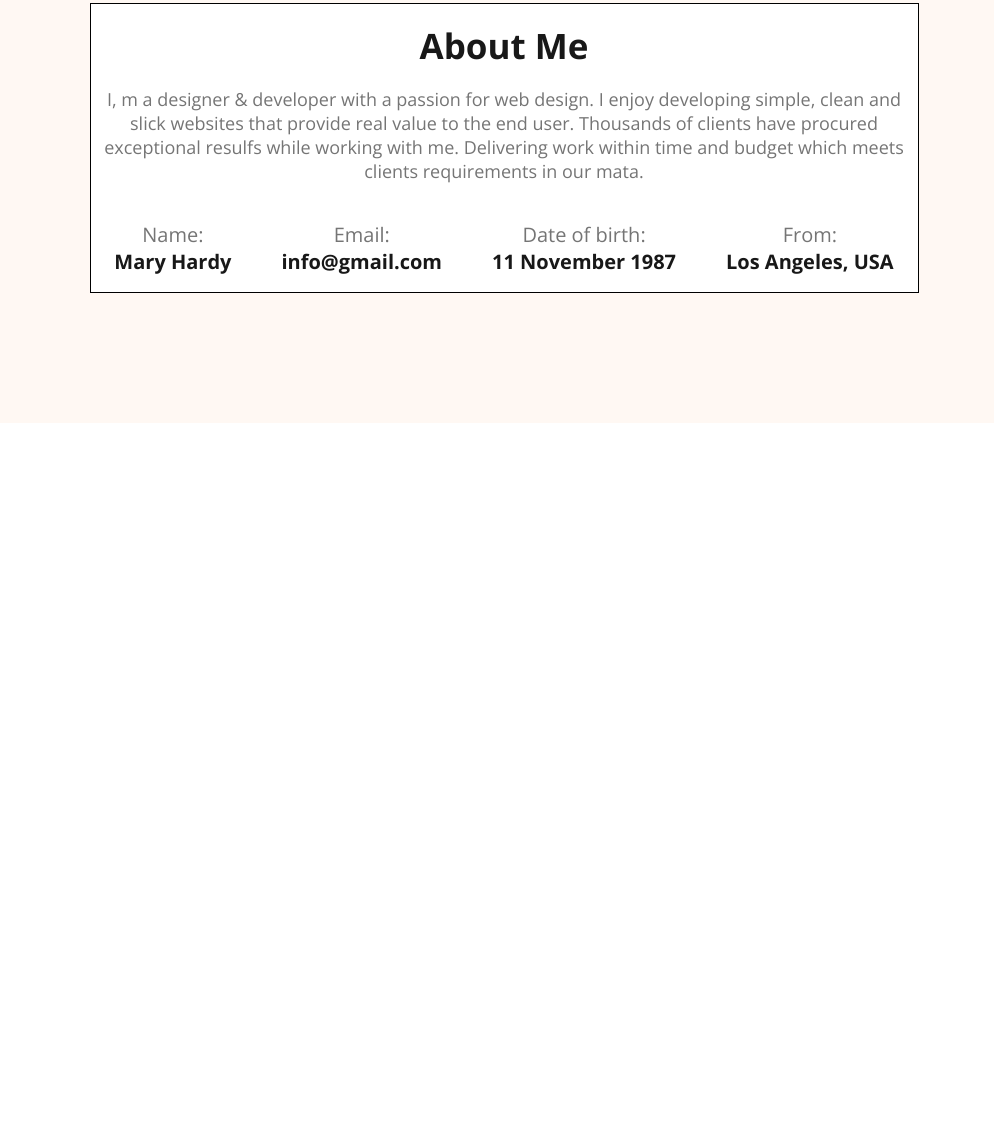
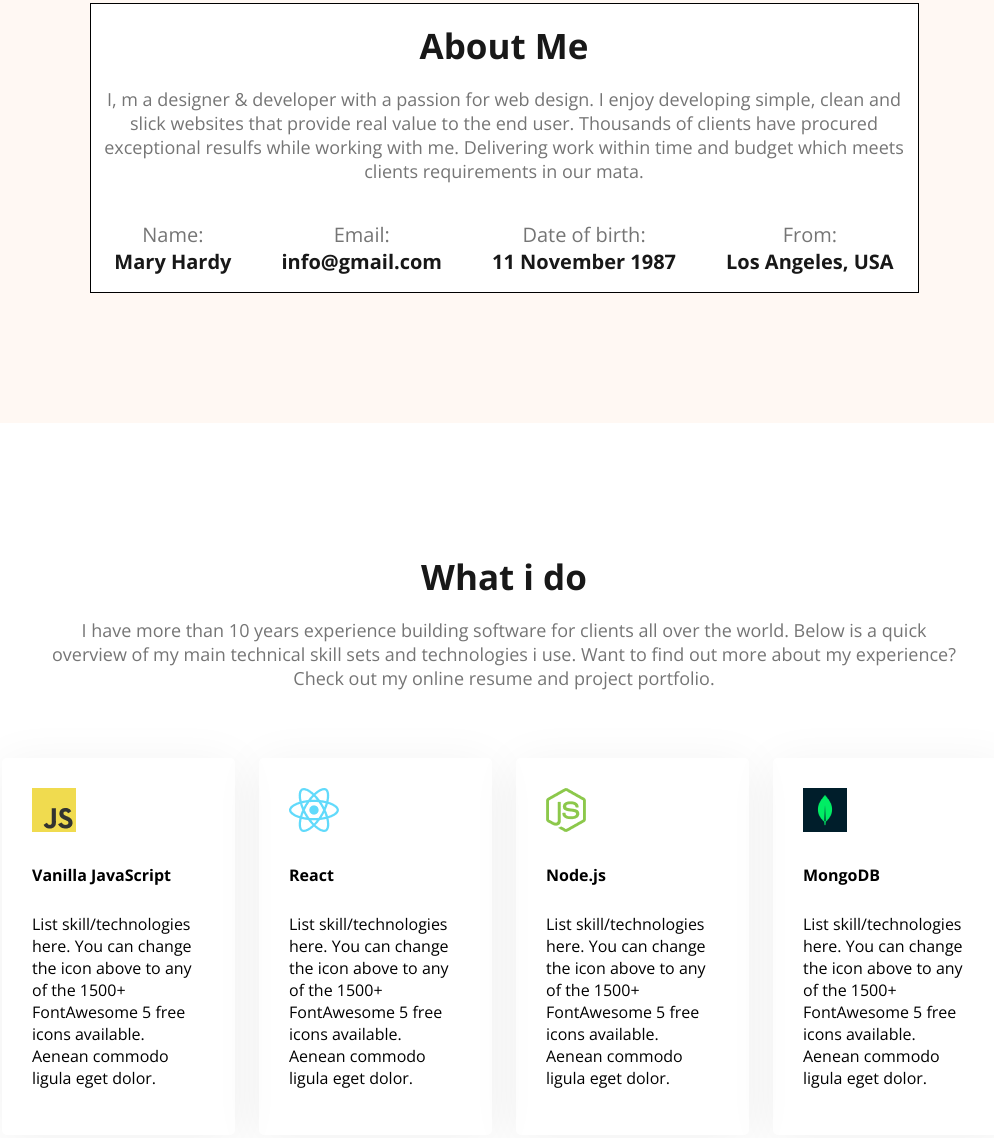
Before and after one commit to KhaledAzizZaki/web-developer-portfolio, a plain HTML site: page index.html in a window 1280 px wide. Shown: the part 1087-2225 px from the top of the page, without its empty margins (136-1130 px from the left). Before the commit the page ends 1518 px from the top, so only its background shows below. Drawn offline with nearby package versions, Linux system fonts and the light colour scheme.

Commit message:
add what i do

```diff
--- a/index.html
+++ b/index.html
@@ -69,6 +69,54 @@
           </div>
         </div>
       </section>
+      <section class="what">
+        <h4 class="main-title">What i do</h4>
+        <p class="main-para">
+          I have more than 10 years experience building software for clients all
+          over the world. Below is a quick <br />
+          overview of my main technical skill sets and technologies i use. Want
+          to find out more about my experience? <br />
+          Check out my online resume and project portfolio.
+        </p>
+        <div class="card">
+          <div class="card-first">
+            <div><img src="images/icons/js.png" alt="" /></div>
+            <h5>Vanilla JavaScript</h5>
+            <p>
+              List skill/technologies here. You can change the icon above to any
+              of the 1500+ FontAwesome 5 free icons available. Aenean commodo
+              ligula eget dolor.
+            </p>
+          </div>
+          <div class="card-first">
+            <div><img src="images/icons/react.png" alt="" /></div>
+            <h5>React</h5>
+            <p>
+              List skill/technologies here. You can change the icon above to any
+              of the 1500+ FontAwesome 5 free icons available. Aenean commodo
+              ligula eget dolor.
+            </p>
+          </div>
+          <div class="card-first">
+            <div><img src="images/icons/nodejs.png" alt="" /></div>
+            <h5>Node.js</h5>
+            <p>
+              List skill/technologies here. You can change the icon above to any
+              of the 1500+ FontAwesome 5 free icons available. Aenean commodo
+              ligula eget dolor.
+            </p>
+          </div>
+          <div class="card-first">
+            <div><img src="images/icons/mongo.png" alt="" /></div>
+            <h5>MongoDB</h5>
+            <p>
+              List skill/technologies here. You can change the icon above to any
+              of the 1500+ FontAwesome 5 free icons available. Aenean commodo
+              ligula eget dolor.
+            </p>
+          </div>
+        </div>
+      </section>
     </main>
     <footer></footer>
   </body>
--- a/styles/styles.css
+++ b/styles/styles.css
@@ -112,7 +112,9 @@ nav ul {
 
 .main {
   display: flex;
-  justify-content: center;
+  /* justify-content: center; */
+  flex-direction: column;
+  align-items: center;
 }
 
 /* about style  */
@@ -158,3 +160,35 @@ nav ul {
   color: rgba(24, 24, 24, 1);
   margin: 0;
 }
+
+.what {
+  display: flex;
+  /* justify-content: center; */
+  align-items: center;
+  flex-direction: column;
+  margin: 130px;
+}
+
+.card {
+  display: flex;
+  justify-items: center;
+  gap: 24px;
+  margin-top: 50px;
+}
+
+.card > div {
+  /* text-align: left; */
+  max-width: 200px;
+  padding: 30px;
+  box-shadow: 0 6px 50px 0 rgba(0, 0, 0, 0.06);
+  border-radius: 5px;
+}
+
+.card > div h5 {
+  width: bold;
+  font-size: 20px;
+}
+
+.card > div h5 {
+  font-size: 16px;
+}
```
